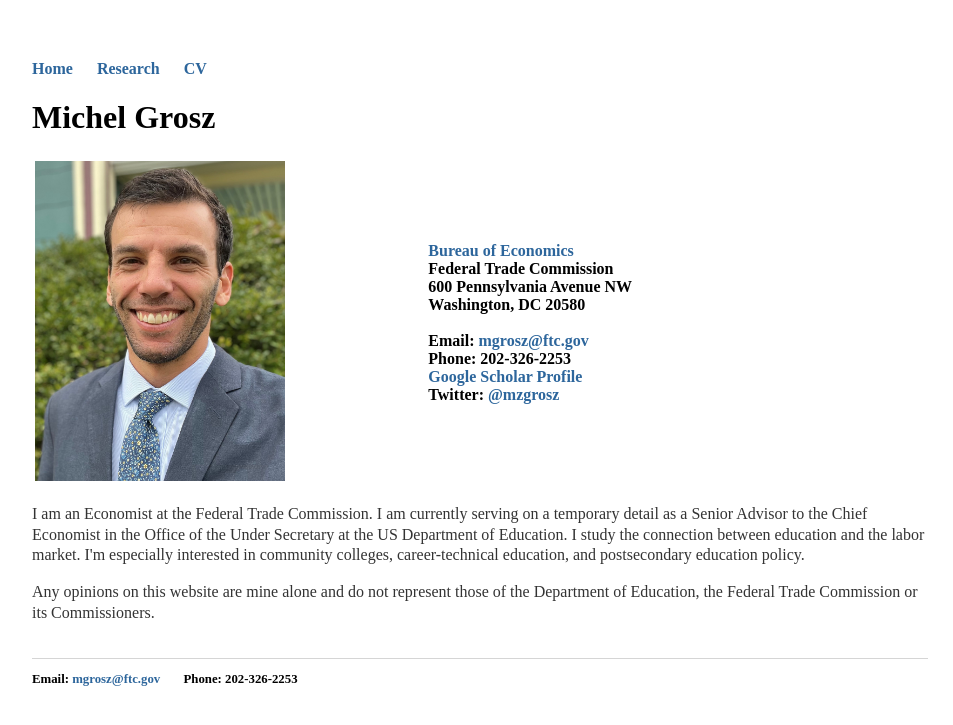
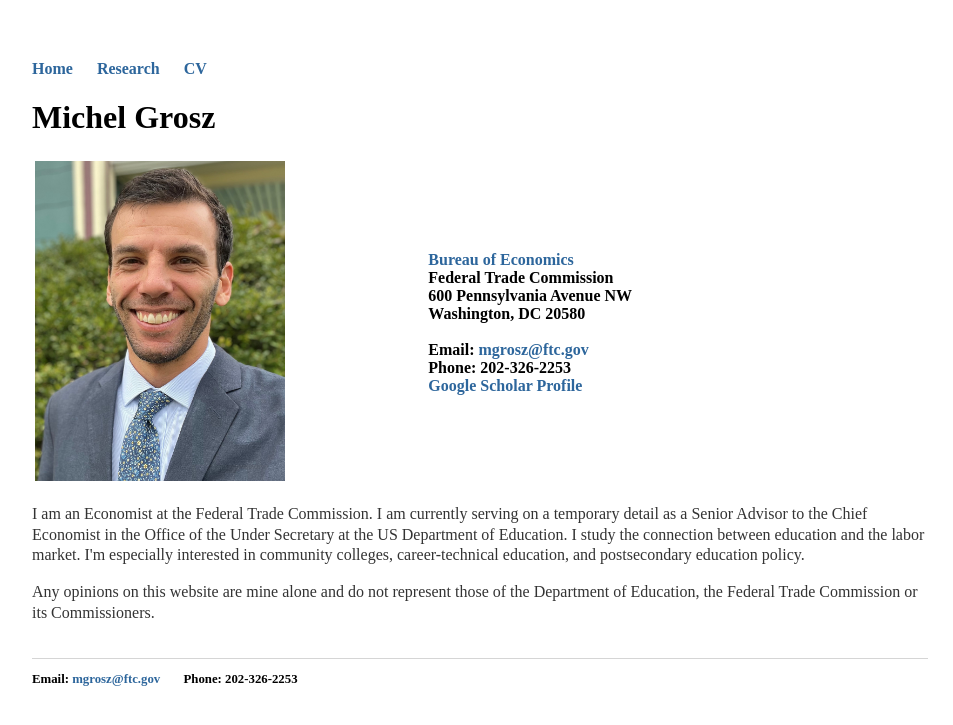
Before and after one commit to mzgrosz/mzgrosz.github.io, a Jekyll site: the page built from index.html, in a window 1280 px wide. Shown: the top 725 px of the page, without its empty margins (160-1113 px from the left). Built offline with Jekyll 4.4.1, drawn with Linux system fonts in a browser that asks for light colours.

Commit message:
Update index.html

```diff
--- a/index.html
+++ b/index.html
@@ -16,7 +16,6 @@ title: Michel Grosz
 	 Email: <a href="mailto:mgrosz@ftc.gov">mgrosz@ftc.gov</a><br>
 	 Phone: 202-326-2253 <br>
 	 <a href="https://scholar.google.com/citations?user=En3qbL4AAAAJ&hl=en" target="_blank">Google Scholar Profile</a><br>
-	 Twitter: <a href="https://twitter.com/mzgrosz" target="_blank">@mzgrosz</a><br></th>
 
   </tr>
 </table>
```
